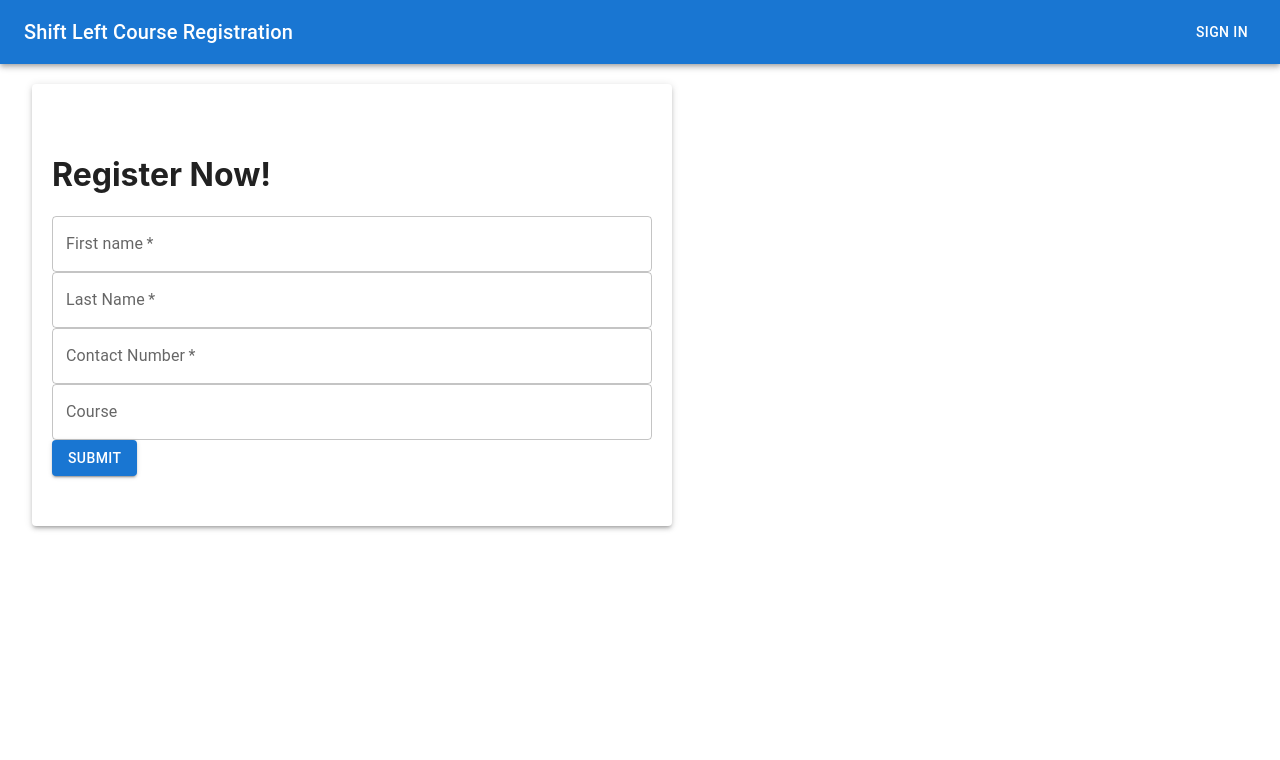
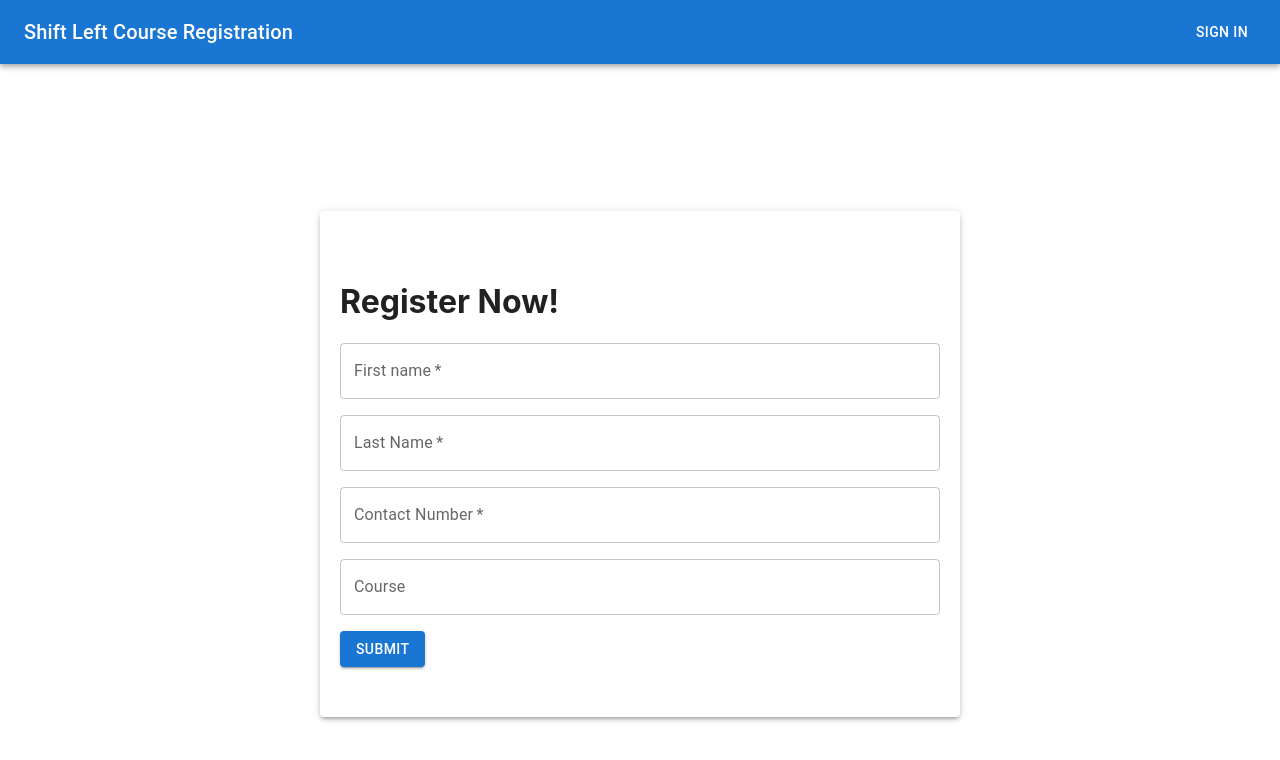
Before and after one commit to daryn-brown/registrationSystemFrontend, a React (Create React App) app: page /signup in a window 1280 px wide. Shown: the top 760 px of the page. Built offline with nearby package versions, Linux system fonts and the light colour scheme.

Commit message:
center register container horizontally and veritcally, add padding to fields

```diff
--- a/src/components/Customer.js
+++ b/src/components/Customer.js
@@ -36,42 +36,81 @@ export default function Customer(props) {
     }
 
   return (
-    <div>
+    <div
+      style={{
+        display: "flex",
+        justifyContent: "center",
+        alignItems: "center",
+        height: "100vh",
+      }}
+    >
       <Box
         component="form"
         sx={{
-        '& > :not(style)': { m: 1, width: '25ch' },
+          "& > :not(style)": { m: 1, width: "25ch" },
         }}
         noValidate
         autoComplete="off"
       >
-        <Container>
         <Paper elevation={3} style={paperStyle}>
           <h1>Register Now!</h1>
-                    <TextField required type={'text'} id="outlined-basic" label="First name" variant="outlined" fullWidth
+          <TextField
+            required
+            type={"text"}
+            id="outlined-basic"
+            label="First name"
+            variant="outlined"
+            fullWidth
             value={firstName}
-                    onChange={(e)=>setFirstName(e.target.value)}
+            onChange={(e) => setFirstName(e.target.value)}
+            style={{ marginBottom: "16px" }}
           />
-                    <TextField required type={'text'} id="outlined-basic" label="Last Name" variant="outlined" fullWidth
+          <TextField
+            required
+            type={"text"}
+            id="outlined-basic"
+            label="Last Name"
+            variant="outlined"
+            fullWidth
             value={lastName}
-                    onChange={(e)=>setLastname(e.target.value)}
+            onChange={(e) => setLastname(e.target.value)}
+            style={{ marginBottom: "16px" }}
           />
-                    <TextField required type={'tel'} id="outlined-basic" label="Contact Number" variant="outlined" fullWidth
+          <TextField
+            required
+            type={"tel"}
+            id="outlined-basic"
+            label="Contact Number"
+            variant="outlined"
+            fullWidth
             value={contactNumber}
-                    onChange={(e)=>setContactNumber(e.target.value)}
+            onChange={(e) => setContactNumber(e.target.value)}
+            style={{ marginBottom: "16px" }}
           />
-                    <TextField id="outlined-read-only-input" label="Course" defaultValue={data} fullWidth
-                    InputProps={{readOnly: true,}}
+          <TextField
+            id="outlined-read-only-input"
+            label="Course"
+            defaultValue={data}
+            fullWidth
+            InputProps={{ readOnly: true }}
+            style={{ marginBottom: "16px" }}
           />
 
-                    <Button variant="contained" onClick={register} >Submit</Button>
-                    {submitted && <Link to ='/profile'
-                    state = {{
-                        data: customer
+          <Button variant="contained" onClick={register}>
+            Submit
+          </Button>
+          {submitted && (
+            <Link
+              to="/profile"
+              state={{
+                data: customer,
               }}
-                > View Profile </Link>}
+            >
+              {" "}
+              View Profile{" "}
+            </Link>
+          )}
         </Paper>
-        </Container>
       </Box>
     </div>
   );
```
Lines whose indentation alone changed are shown as unchanged.
